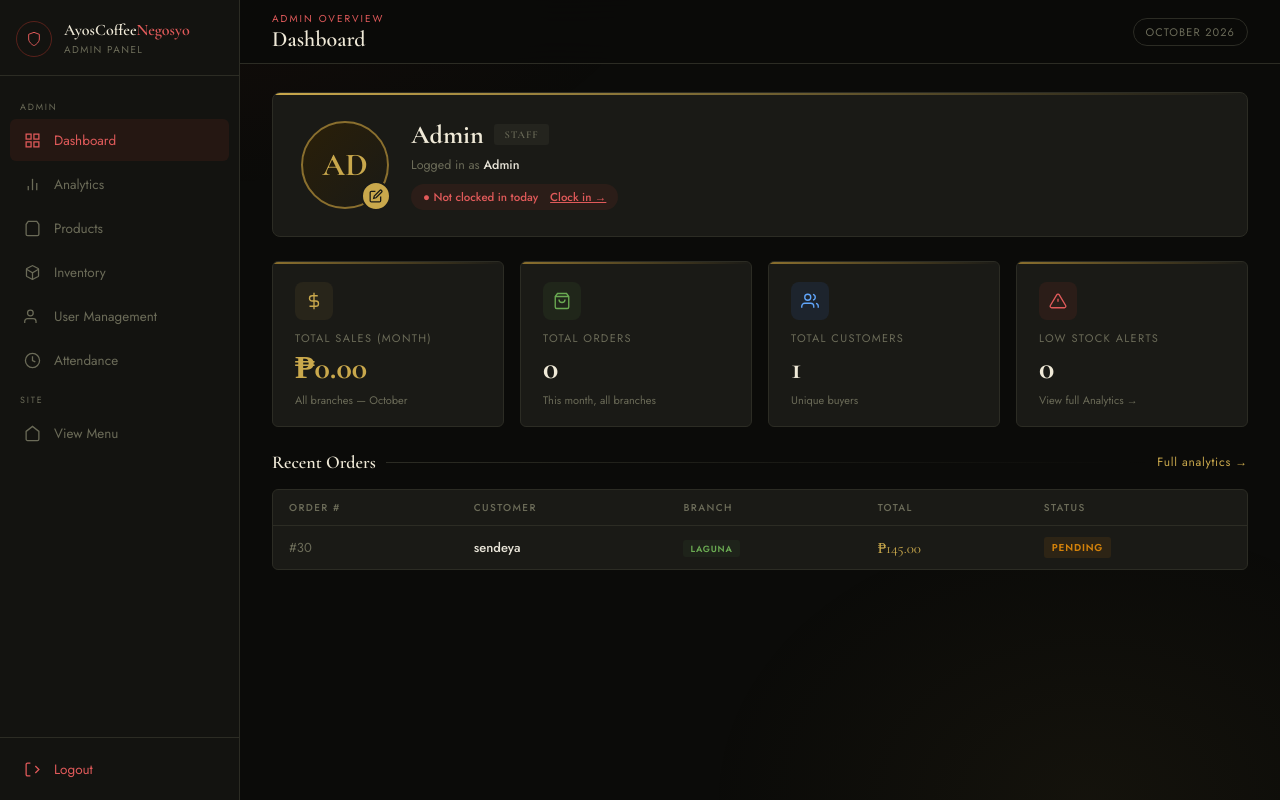
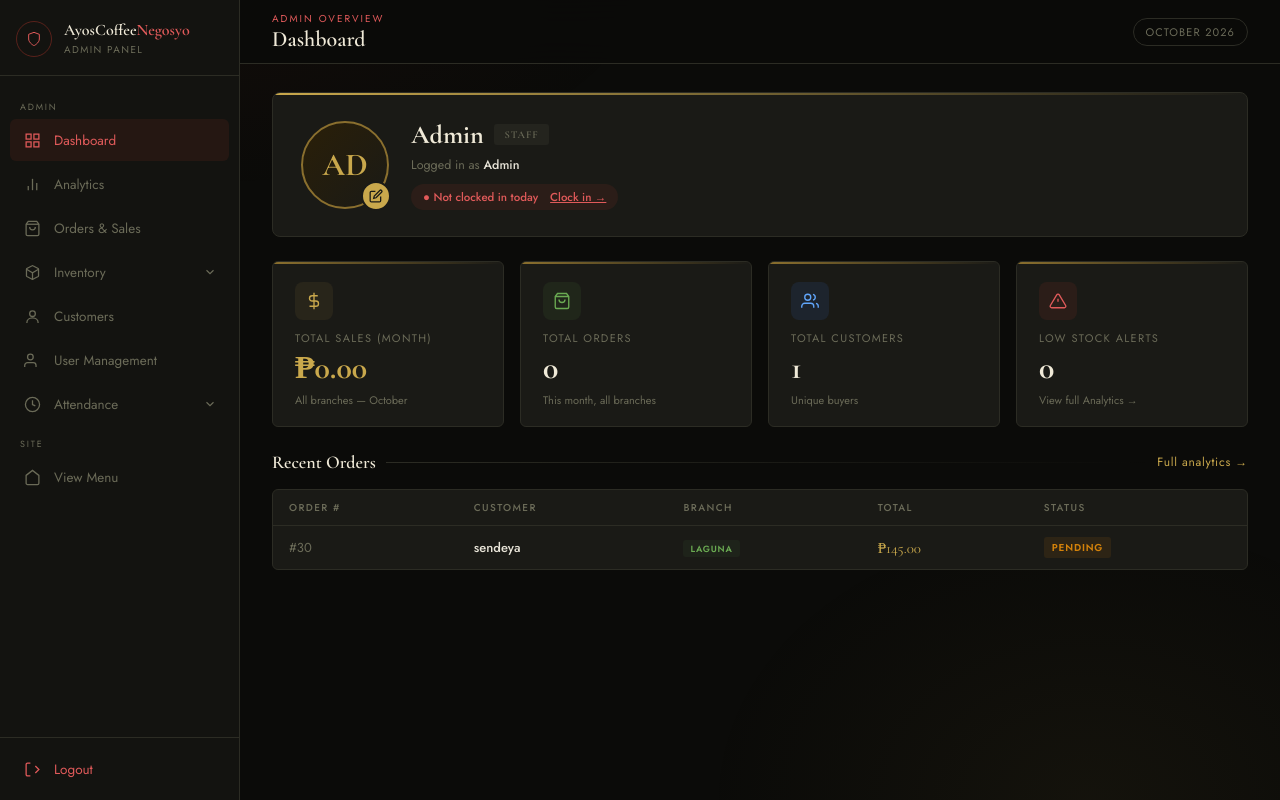
Before and after one commit to guevaraprinceedward/study-projects-php, a PHP site: page /restaurant/admin/admin-dashboard.php in a window 1280 px wide. Run offline with PHP 8.4, Linux system fonts and the light colour scheme; a user stored in the database is signed in; data comes from the database, SQL or seed files in the repository.

Commit message:
Update admin-dashboard.php

```diff
--- a/admin/admin-dashboard.php
+++ b/admin/admin-dashboard.php
@@ -1,6 +1,19 @@
 <?php
 include 'admin-config.php';
 requireAdmin();
+
+$currentPage = basename($_SERVER['PHP_SELF']);
+$isOwner  = ($_SESSION['admin']['role'] ?? '') === 'owner';
+$invOpen  = in_array($currentPage, ['admin-inventory.php', 'admin-products.php']);
+$attOpen  = in_array($currentPage, ['admin-attendance.php', 'admin-leave-overtime.php']);
+
+$pendingCount = 0;
+if ($isOwner) {
+    try {
+        $pendingCount += (int)$conn->query("SELECT COUNT(*) c FROM leave_requests WHERE status='pending'")->fetch_assoc()['c'];
+        $pendingCount += (int)$conn->query("SELECT COUNT(*) c FROM overtime_requests WHERE status='pending'")->fetch_assoc()['c'];
+    } catch (Throwable $e) { $pendingCount = 0; }
+}
 
 $conn->query("ALTER TABLE admins ADD COLUMN IF NOT EXISTS profile_photo TEXT DEFAULT NULL");
 $conn->query("ALTER TABLE orders ADD COLUMN IF NOT EXISTS status VARCHAR(50) DEFAULT 'pending'");
@@ -85,6 +98,31 @@ body::before{content:'';position:fixed;inset:0;background:radial-gradient(ellips
 .sb-footer{padding:10px;border-top:1px solid var(--border)}
 .nav-item.logout{color:#e05a5a}
 .nav-item.logout:hover{background:rgba(224,90,90,0.08)}
+
+.sb-nav{overflow-y:auto}
+.nav-badge{margin-left:auto;background:var(--red);color:#fff;border-radius:10px;padding:1px 7px;font-size:10px}
+
+/* ── Dropdown groups ── */
+.nav-toggle{width:100%;background:none;border:none;font-family:'Jost',sans-serif;cursor:pointer;text-align:left}
+.nav-chevron{margin-left:auto;display:flex;transition:transform 0.3s ease}
+.nav-group.open > .nav-toggle .nav-chevron{transform:rotate(180deg)}
+.nav-group.open > .nav-toggle{color:var(--text)}
+.nav-group.has-active > .nav-toggle{color:#e05a5a}
+
+.nav-sub{display:grid;grid-template-rows:0fr;transition:grid-template-rows 0.35s ease}
+.nav-group.open > .nav-sub{grid-template-rows:1fr}
+.nav-sub-inner{
+    overflow:hidden;min-height:0;
+    display:flex;flex-direction:column;gap:2px;
+    margin-left:22px;border-left:1px solid var(--border);
+    visibility:hidden;opacity:0;
+    transition:opacity 0.3s ease, visibility 0.35s;
+}
+.nav-group.open > .nav-sub > .nav-sub-inner{visibility:visible;opacity:1}
+.nav-sub .nav-item{padding:9px 12px 9px 18px;font-size:13px}
+.nav-sub .nav-icon{width:18px;height:18px}
+.nav-sub .nav-icon svg{width:15px;height:15px}
+.nav-group.open > .nav-toggle .nav-badge{display:none}
 
 #mainContent{margin-left:var(--sidebar-w);flex:1;min-width:0;position:relative;z-index:1;display:flex;flex-direction:column}
 .topbar{position:sticky;top:0;z-index:100;background:rgba(11,11,9,0.9);backdrop-filter:blur(20px);border-bottom:1px solid var(--border);padding:0 32px;height:64px;display:flex;align-items:center;justify-content:space-between;flex-shrink:0}
@@ -178,36 +216,80 @@ tbody tr:hover{background:rgba(255,255,255,0.02)}
     </div>
     <nav class="sb-nav">
     <div class="sb-nav-label">Admin</div>
-        <a href="admin-dashboard.php" class="nav-item active    ">
+
+    <a href="admin-dashboard.php" class="nav-item <?= $currentPage === 'admin-dashboard.php' ? 'active' : '' ?>">
         <span class="nav-icon"><svg width="17" height="17" viewBox="0 0 24 24" fill="none" stroke="currentColor" stroke-width="1.8"><rect x="3" y="3" width="7" height="7"/><rect x="14" y="3" width="7" height="7"/><rect x="3" y="14" width="7" height="7"/><rect x="14" y="14" width="7" height="7"/></svg></span>
         Dashboard
     </a>
-        <a href="admin-analytics.php" class="nav-item">
+    <a href="admin-analytics.php" class="nav-item <?= $currentPage === 'admin-analytics.php' ? 'active' : '' ?>">
         <span class="nav-icon"><svg width="17" height="17" viewBox="0 0 24 24" fill="none" stroke="currentColor" stroke-width="1.8"><line x1="18" y1="20" x2="18" y2="10"/><line x1="12" y1="20" x2="12" y2="4"/><line x1="6" y1="20" x2="6" y2="14"/></svg></span>
         Analytics
     </a>
-        <a href="admin-products.php" class="nav-item">
-            <span class="nav-icon"><svg width="17" height="17" viewBox="0 0 24 24" fill="none" stroke="currentColor" stroke-width="1.8"><path d="M6 2 3 6v14a2 2 0 0 0 2 2h14a2 2 0 0 0 2-2V6l-3-4z"/></svg></span>
+    <a href="admin-orders.php" class="nav-item <?= $currentPage === 'admin-orders.php' ? 'active' : '' ?>">
+        <span class="nav-icon"><svg width="17" height="17" viewBox="0 0 24 24" fill="none" stroke="currentColor" stroke-width="1.8"><path d="M6 2 3 6v14a2 2 0 0 0 2 2h14a2 2 0 0 0 2-2V6l-3-4z"/><line x1="3" y1="6" x2="21" y2="6"/><path d="M16 10a4 4 0 0 1-8 0"/></svg></span>
+        Orders & Sales
+    </a>
+
+    <!-- INVENTORY DROPDOWN -->
+    <div class="nav-group <?= $invOpen ? 'open has-active' : '' ?>">
+        <button type="button" class="nav-item nav-toggle" aria-expanded="<?= $invOpen ? 'true' : 'false' ?>">
+            <span class="nav-icon"><svg width="17" height="17" viewBox="0 0 24 24" fill="none" stroke="currentColor" stroke-width="1.8"><path d="M20.5 7.28a1 1 0 0 0-.5-.86L12.5 2.4a1 1 0 0 0-1 0L4 6.42a1 1 0 0 0-.5.86v9.44a1 1 0 0 0 .5.86l7.5 4.02a1 1 0 0 0 1 0l7.5-4.02a1 1 0 0 0 .5-.86z"/><polyline points="3.5 7.5 12 12.5 20.5 7.5"/><line x1="12" y1="22" x2="12" y2="12.5"/></svg></span>
+            Inventory
+            <span class="nav-chevron"><svg width="14" height="14" viewBox="0 0 24 24" fill="none" stroke="currentColor" stroke-width="2"><polyline points="6 9 12 15 18 9"/></svg></span>
+        </button>
+        <div class="nav-sub">
+            <div class="nav-sub-inner">
+                <a href="admin-inventory.php" class="nav-item <?= $currentPage === 'admin-inventory.php' ? 'active' : '' ?>">
+                    <span class="nav-icon"><svg width="15" height="15" viewBox="0 0 24 24" fill="none" stroke="currentColor" stroke-width="1.8"><line x1="8" y1="6" x2="21" y2="6"/><line x1="8" y1="12" x2="21" y2="12"/><line x1="8" y1="18" x2="21" y2="18"/><line x1="3" y1="6" x2="3.01" y2="6"/><line x1="3" y1="12" x2="3.01" y2="12"/><line x1="3" y1="18" x2="3.01" y2="18"/></svg></span>
+                    Overview
+                </a>
+                <a href="admin-products.php" class="nav-item <?= $currentPage === 'admin-products.php' ? 'active' : '' ?>">
+                    <span class="nav-icon"><svg width="15" height="15" viewBox="0 0 24 24" fill="none" stroke="currentColor" stroke-width="1.8"><rect x="3" y="7" width="18" height="13" rx="2"/><path d="M8 7V5a2 2 0 0 1 2-2h4a2 2 0 0 1 2 2v2"/></svg></span>
                     Products
                 </a>
-        <a href="admin-inventory.php" class="nav-item">
-            <span class="nav-icon"><svg width="17" height="17" viewBox="0 0 24 24" fill="none" stroke="currentColor" stroke-width="1.8"><path d="M20.5 7.28a1 1 0 0 0-.5-.86L12.5 2.4a1 1 0 0 0-1 0L4 6.42a1 1 0 0 0-.5.86v9.44a1 1 0 0 0 .5.86l7.5 4.02a1 1 0 0 0 1 0l7.5-4.02a1 1 0 0 0 .5-.86z"/><polyline points="3.5 7.5 12 12.5 20.5 7.5"/><line x1="12" y1="22" x2="12" y2="12.5"/></svg></span>
-            Inventory
+            </div>
+        </div>
+    </div>
+
+    <a href="admin-customers.php" class="nav-item <?= $currentPage === 'admin-customers.php' ? 'active' : '' ?>">
+        <span class="nav-icon"><svg width="17" height="17" viewBox="0 0 24 24" fill="none" stroke="currentColor" stroke-width="1.8"><circle cx="12" cy="8" r="4"/><path d="M4 21c0-4 3.5-7 8-7s8 3 8 7"/></svg></span>
+        Customers
     </a>
-        <a href="admin-users.php" class="nav-item">
+    <a href="admin-users.php" class="nav-item <?= $currentPage === 'admin-users.php' ? 'active' : '' ?>">
         <span class="nav-icon"><svg width="17" height="17" viewBox="0 0 24 24" fill="none" stroke="currentColor" stroke-width="1.8"><path d="M17 21v-2a4 4 0 0 0-4-4H5a4 4 0 0 0-4 4v2"/><circle cx="9" cy="7" r="4"/></svg></span>
         User Management
     </a>
-        <a href="admin-attendance.php" class="nav-item">
+
+    <!-- ATTENDANCE DROPDOWN -->
+    <div class="nav-group <?= $attOpen ? 'open has-active' : '' ?>">
+        <button type="button" class="nav-item nav-toggle" aria-expanded="<?= $attOpen ? 'true' : 'false' ?>">
             <span class="nav-icon"><svg width="17" height="17" viewBox="0 0 24 24" fill="none" stroke="currentColor" stroke-width="1.8"><circle cx="12" cy="12" r="10"/><polyline points="12 6 12 12 16 14"/></svg></span>
             Attendance
+            <?php if ($isOwner && $pendingCount > 0): ?><span class="nav-badge"><?= $pendingCount ?></span><?php endif; ?>
+            <span class="nav-chevron"><svg width="14" height="14" viewBox="0 0 24 24" fill="none" stroke="currentColor" stroke-width="2"><polyline points="6 9 12 15 18 9"/></svg></span>
+        </button>
+        <div class="nav-sub">
+            <div class="nav-sub-inner">
+                <a href="admin-attendance.php" class="nav-item <?= $currentPage === 'admin-attendance.php' ? 'active' : '' ?>">
+                    <span class="nav-icon"><svg width="15" height="15" viewBox="0 0 24 24" fill="none" stroke="currentColor" stroke-width="1.8"><path d="M16 4h2a2 2 0 0 1 2 2v14a2 2 0 0 1-2 2H6a2 2 0 0 1-2-2V6a2 2 0 0 1 2-2h2"/><rect x="8" y="2" width="8" height="4" rx="1"/><polyline points="9 14 11 16 15 12"/></svg></span>
+                    Overview
                 </a>
-        <?php if (($_SESSION['admin']['role'] ?? '') === 'owner'): ?>
-        <a href="admin-payroll.php" class="nav-item">
+                <a href="admin-leave-overtime.php" class="nav-item <?= $currentPage === 'admin-leave-overtime.php' ? 'active' : '' ?>">
+                    <span class="nav-icon"><svg width="15" height="15" viewBox="0 0 24 24" fill="none" stroke="currentColor" stroke-width="1.8"><rect x="3" y="4" width="18" height="18" rx="2"/><line x1="16" y1="2" x2="16" y2="6"/><line x1="8" y1="2" x2="8" y2="6"/><line x1="3" y1="10" x2="21" y2="10"/></svg></span>
+                    Leave & Overtime
+                    <?php if ($isOwner && $pendingCount > 0): ?><span class="nav-badge"><?= $pendingCount ?></span><?php endif; ?>
+                </a>
+            </div>
+        </div>
+    </div>
+
+    <?php if ($isOwner): ?>
+    <a href="admin-payroll.php" class="nav-item <?= $currentPage === 'admin-payroll.php' ? 'active' : '' ?>">
         <span class="nav-icon"><svg width="17" height="17" viewBox="0 0 24 24" fill="none" stroke="currentColor" stroke-width="1.8"><rect x="2" y="5" width="20" height="14" rx="2"/><line x1="2" y1="10" x2="22" y2="10"/></svg></span>
         Payroll & Employees
     </a>
     <?php endif; ?>
+
     <div class="sb-nav-label">Site</div>
     <a href="../order-type.php" class="nav-item" target="_blank">
         <span class="nav-icon"><svg width="17" height="17" viewBox="0 0 24 24" fill="none" stroke="currentColor" stroke-width="1.8"><path d="M3 9l9-7 9 7v11a2 2 0 0 1-2 2H5a2 2 0 0 1-2-2z"/></svg></span>
@@ -335,6 +417,15 @@ tbody tr:hover{background:rgba(255,255,255,0.02)}
 <div id="toast"><span id="toastMsg"></span></div>
 
 <script>
+
+    document.querySelectorAll('.nav-toggle').forEach(btn => {
+    btn.addEventListener('click', () => {
+        const group = btn.closest('.nav-group');
+        const isOpen = group.classList.toggle('open');
+        btn.setAttribute('aria-expanded', isOpen);
+    });
+});
+
 let toastTimer;
 function showToast(msg, isErr) {
     const t = document.getElementById('toast');
```
Lines whose indentation alone changed are shown as unchanged.
